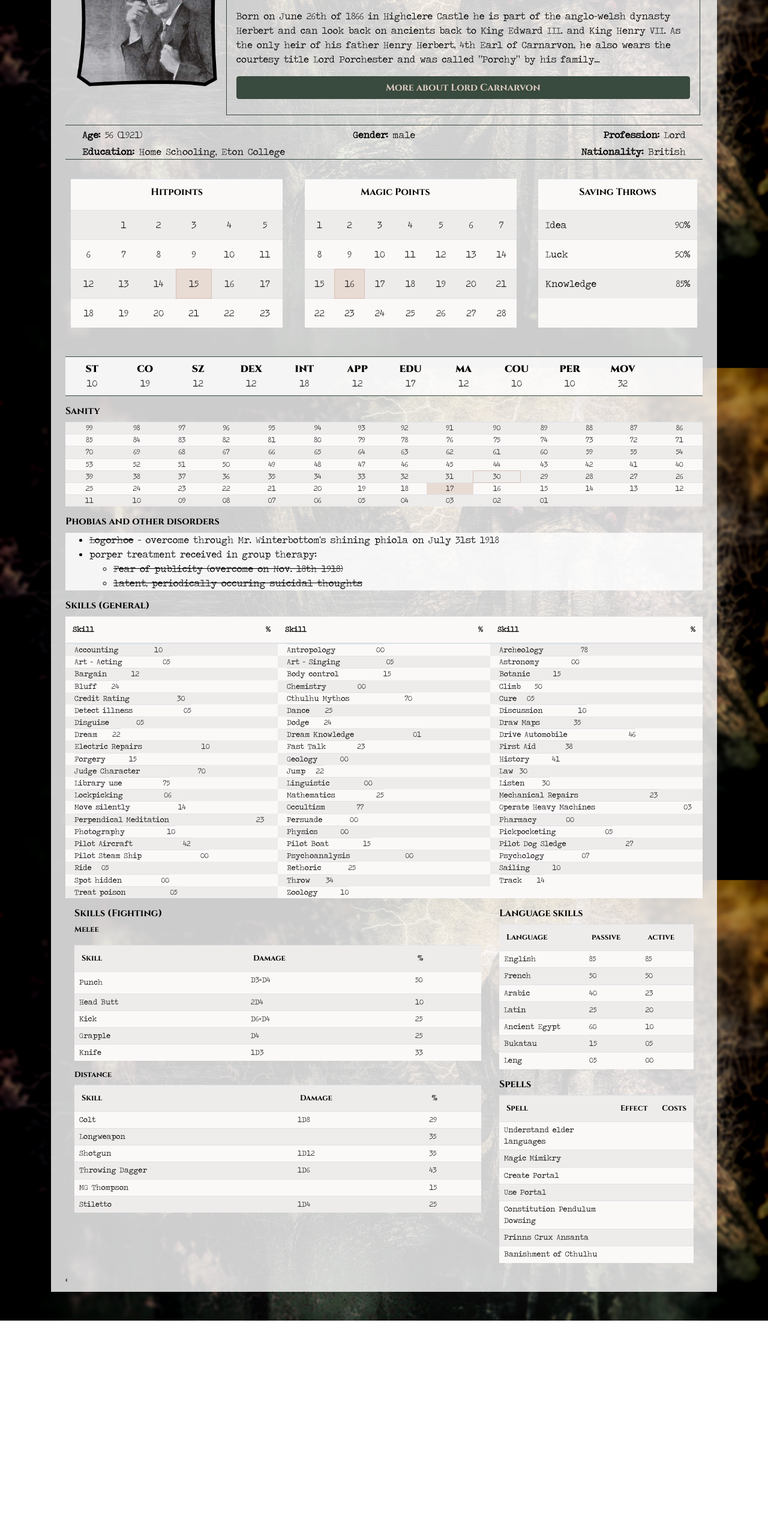
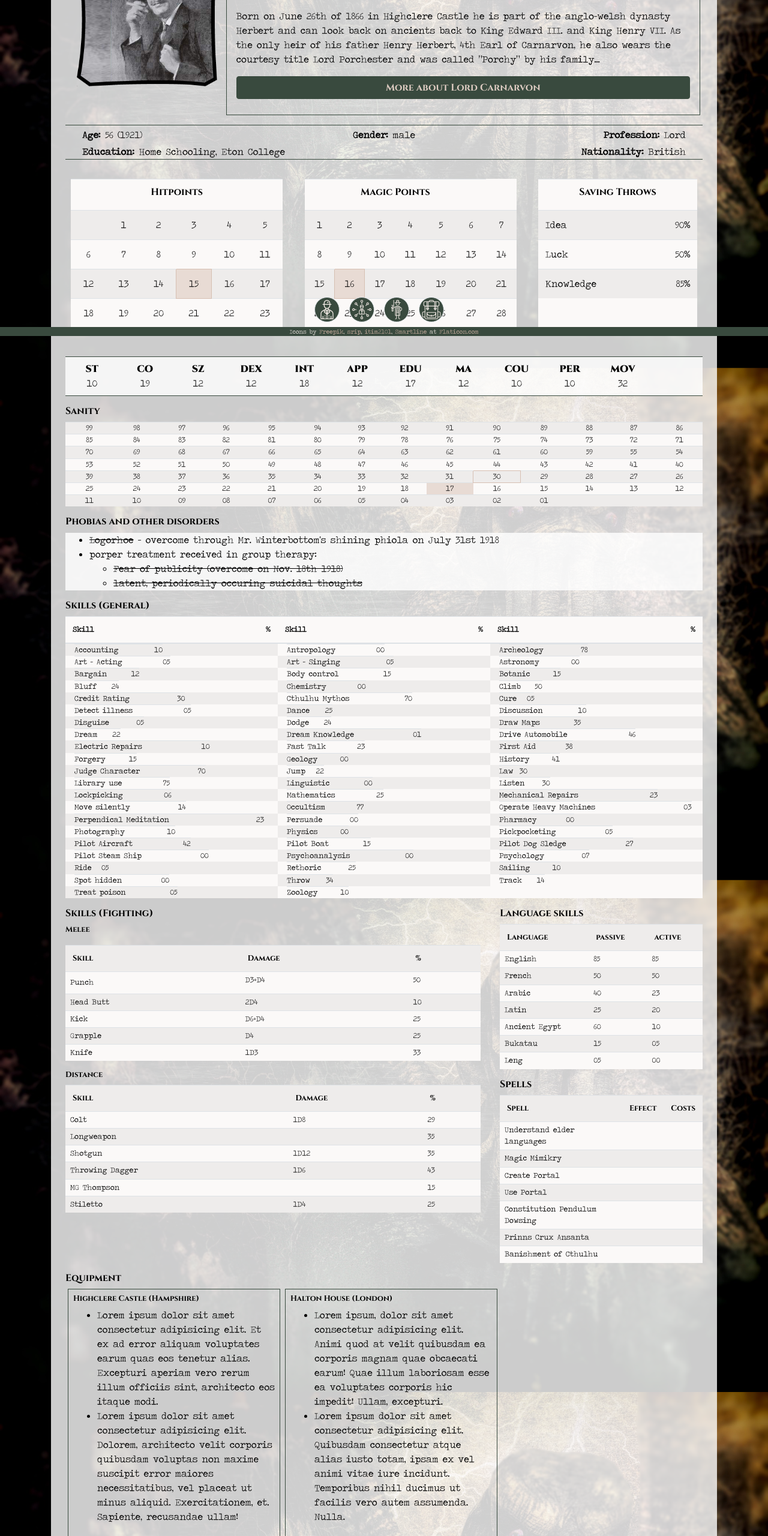
Before and after one commit to FeliOdras/Cthulhupark-Character-Manager, a website: page playerChars/lordcarnarvon.html in a window 1280 px wide. Shown: the part 240-2800 px from the top of the page at 60% size. Before the commit the page ends 2441 px from the top, so only its background shows below. Drawn offline with nearby package versions, Linux system fonts and the light colour scheme.

Commit message:
Added OnPage Navigation for Character Sheet

```diff
--- a/assets/scss/partials/_backgrounds.scss
+++ b/assets/scss/partials/_backgrounds.scss
@@ -14,3 +14,7 @@ body {
 .bg-trans-dark {
     background-color: $trans-dark;
 }
+
+.bg-trans-primary {
+    background-color: $trans-primary;
+}
--- a/assets/scss/partials/_vars.scss
+++ b/assets/scss/partials/_vars.scss
@@ -7,6 +7,7 @@ $black: #000;
 
 $trans-light:rgba(255, 255, 255, 0.8);
 $trans-dark:rgba(0, 0, 0, 0.5);
+$trans-primary:rgba(57, 74, 62, 0.85);
 
 $font-family-base: "Traveling Typewriter",
 monospace;
--- a/playerChars/lordcarnarvon.html
+++ b/playerChars/lordcarnarvon.html
@@ -115,7 +115,8 @@
                     </div>
                 </section>
             </div>
-            <div class="d-flex justify-content-md-between flex-wrap border-bottom border-top border-primary my-3 flex-sm-column flex-md-row">
+            <div class="d-flex justify-content-md-between flex-wrap border-bottom border-top border-primary my-3 flex-sm-column flex-md-row"
+                id="charBasics">
                 <section class="charDescGen charDescAge flex-wrap d-flex px-md-4 justify-content-md-start justify-content-sm-between pt-1 col-md-4">
                     <div class="label px-1">Age: </div>
                     <div class="content px-1 flex-grow-sm-1">56 (1921)</div>
@@ -444,7 +445,7 @@
                     </ul>
                 </div>
             </section>
-            <section class="charSkills page-break-before">
+            <section class="charSkills page-break-before" id="charSkillsGen">
                 <h2 class="headline h6">Skills (general)</h2>
                 <table class="tableSkillsGeneral table small table-light table-striped no-padding">
                     <thead>
@@ -708,8 +709,8 @@
                         </tr>
                     </tbody>
                 </table>
-                <div class="d-lg-flex">
-                    <div class="skillTable skillFight col-12 col-lg-8">
+                <div class="d-lg-flex" id="charSkillsFLS">
+                    <div class="skillTable skillFight col-12 col-lg-8 p-0 pr-lg-3">
                         <h2 class="headline h6">Skills (Fighting)</h2>
                         <p class="headline small">Melee</p>
                         <table class="tableSkillsFight table table-light table-striped small">
@@ -783,7 +784,7 @@
                             </tr>
                         </table>
                     </div>
-                    <div class="skillTable skillLangMagic col-12 col-lg-4 page-break-before">
+                    <div class="skillTable skillLangMagic col-12 col-lg-4 page-break-before p-0 pl-lg-3">
                         <h2 class="headline h6">Language skills</h2>
                         <table class="table table-light table-striped small">
                             <tr class="headline">
@@ -873,5 +874,58 @@
                     </div>
                 </div>
             </section>
-            <section class="charEquipment">
-                < </section> </article> </main> </body> </html>
+            <section class="charEquipment mb-5" id="charEquipment">
+                <h2 class="headline h6">Equipment</h2>
+                <div class=" d-flex">
+                    <div class="location border-primary border p-2 mx-1 col-lg-4 col-md-6 col-12" id="HighclereCastle">
+                        <h3 class="headline h6 small">Highclere Castle (Hampshire)</h3>
+                        <ul>
+                            <li>Lorem ipsum dolor sit amet consectetur adipisicing elit. Et ex ad error aliquam
+                                voluptates earum quas eos tenetur alias. Excepturi aperiam vero rerum illum officiis
+                                sint, architecto eos itaque modi.</li>
+                            <li>Lorem ipsum dolor sit amet consectetur adipisicing elit. Dolorem, architecto velit
+                                corporis quibusdam voluptas non maxime suscipit error maiores necessitatibus, vel
+                                placeat ut minus aliquid. Exercitationem, et. Sapiente, recusandae ullam!</li>
+                        </ul>
+                    </div>
+                    <div class="location border-primary border p-2 mx-1 col-lg-4 col-md-6 col-12" id="HighclereCastle">
+                        <h3 class="headline h6 small">Halton House (London)</h3>
+                        <ul>
+                            <li>Lorem ipsum, dolor sit amet consectetur adipisicing elit. Animi quod at velit quibusdam
+                                ea corporis magnam quae obcaecati earum! Quae illum laboriosam esse ea voluptates
+                                corporis hic impedit! Ullam, excepturi.</li>
+                            <li>Lorem ipsum dolor sit amet consectetur adipisicing elit. Quibusdam consectetur atque
+                                alias iusto totam, ipsam ex vel animi vitae iure incidunt. Temporibus nihil ducimus ut
+                                facilis vero autem assumenda. Nulla.</li>
+                        </ul>
+                    </div>
+                </div>
+
+            </section>
+        </article>
+    </main>
+    <footer class="fixed-bottom text-center text-light">
+        <nav>
+            <div class="navbar navbar-nav navbar-dark flex-row justify-content-center">
+                <a class="nav-item nav-link p-1 mx-2 border rounded-circle bg-primary" href="#charBasics"><img class="text-secondary"
+                        src="../assets/images/002-avatar.svg" width="32" /></a>
+                <a class="nav-item nav-link p-1 mx-2 border rounded-circle bg-primary" href="#charSkillsGen"><img class="text-secondary"
+                        src="../assets/images/003-skill.svg" width="32" /></a>
+                <a class="nav-item nav-link p-1 mx-2 border rounded-circle bg-primary" href="#charSkillsFLS"><img class="text-secondary"
+                        src="../assets/images/001-gangster.svg" width="32" /></a>
+                <a class="nav-item nav-link p-1 mx-2 border rounded-circle bg-primary" href="#charEquipment"><img class="text-secondary"
+                        src="../assets/images/004-backpack.svg" width="32" /></a>
+            </div>
+        </nav>
+        <div class="small cedits">
+            <p class="small m-0 bg-primary">Icons by <a href="https://www.flaticon.com/authors/freepik" target="_blank">Freepik</a>,
+                <a href="https://www.flaticon.com/authors/srip" target="_blank">srip</a>, <a href="https://www.flaticon.com/authors/itim2101"
+                    target="_blank">itim2101</a>, <a href="https://www.flaticon.com/authors/smartline" target="_blank">Smartline</a>
+                at <a href="https://www.flaticon.com/">Flaticon.com</a></p>
+        </div>
+        </nav>
+
+    </footer>
+</body>
+
+</html>
```
Also changed, not shown: assets/css/custom-style.css, assets/images/001-gangster.svg (added), assets/images/002-avatar.svg (added), assets/images/003-skill.svg (added), assets/images/004-backpack.svg (added).
